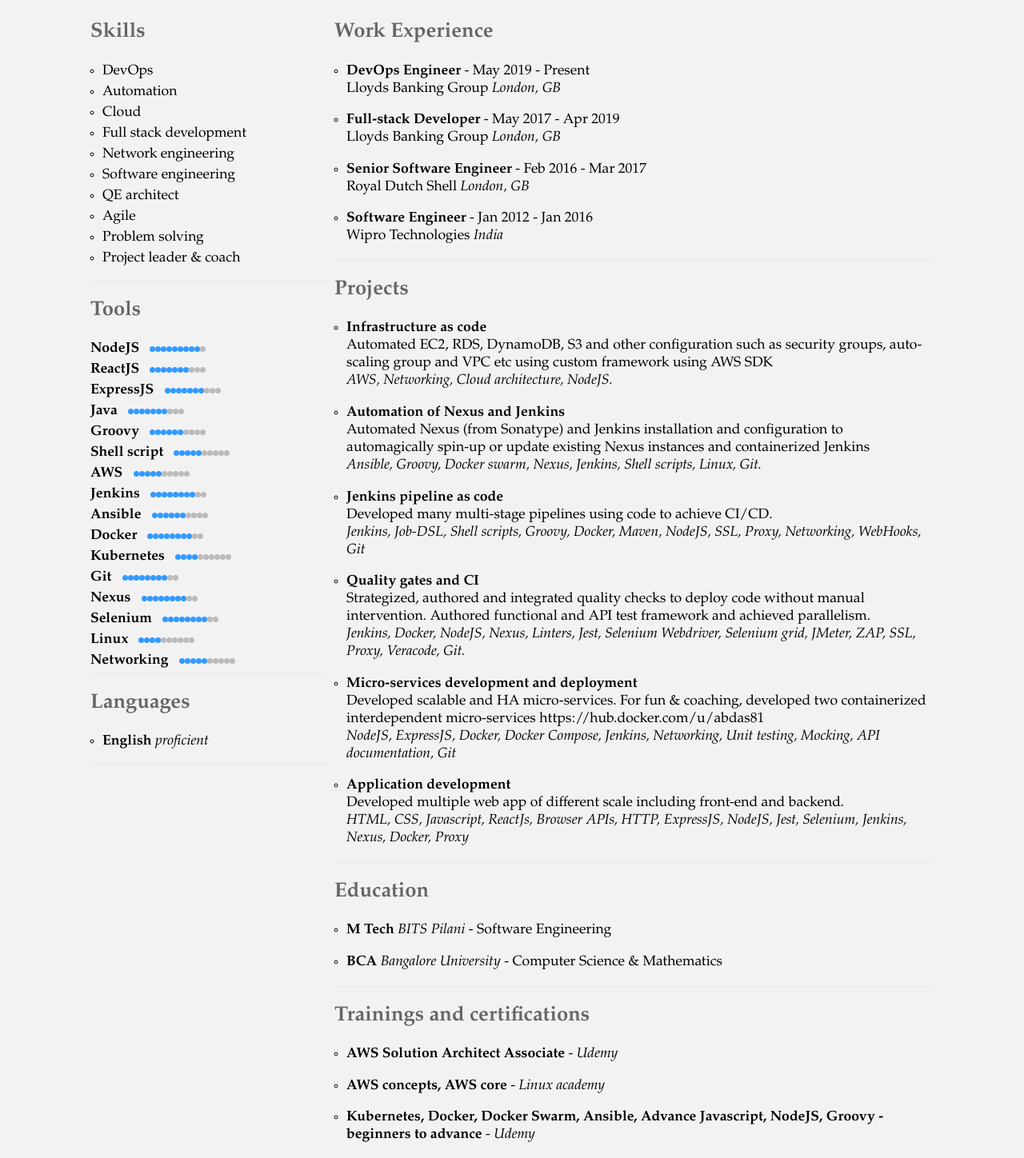
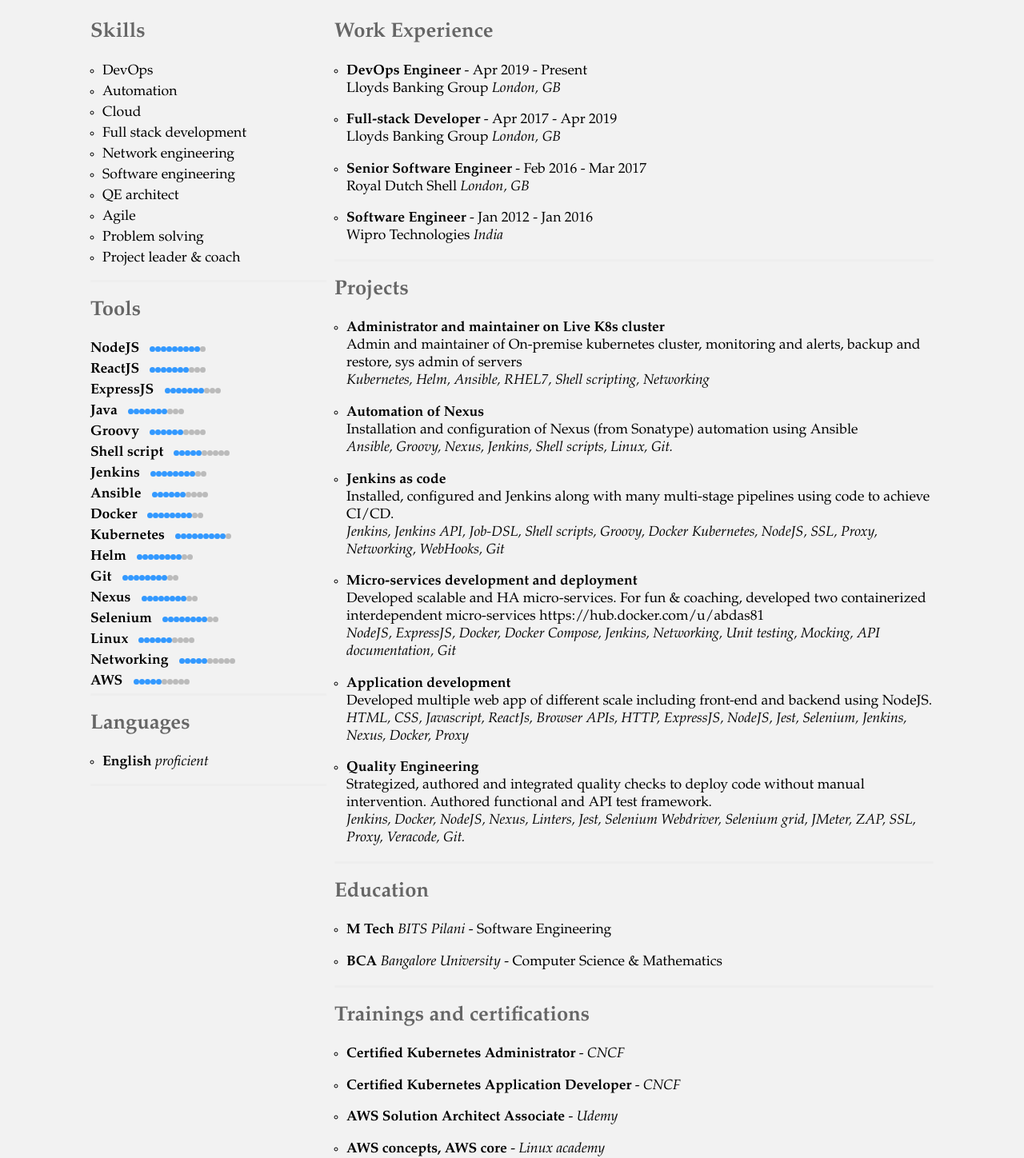
Before and after one commit to iAbhishek91/my-profile, a React app: page / in a window 1280 px wide. Shown: the part 360-1808 px from the top of the page at 80% size. Built offline with nearby package versions, Linux system fonts and the light colour scheme.

Commit message:
Updated(Sept 2020): kubernetes and helm

```diff
--- a/src/resumeConstant.js
+++ b/src/resumeConstant.js
@@ -35,54 +35,53 @@
   ['Java', 7],
   ['Groovy', 6],
   ['Shell script', 5],
-  ['AWS', 5],
   ['Jenkins', 8],
   ['Ansible', 6],
   ['Docker', 8],
-  ['Kubernetes', 4],
+  ['Kubernetes', 9],
+  ['Helm', 8],
   ['Git', 8],
   ['Nexus', 8],
   ['Selenium', 8],
-  ['Linux', 4],
+  ['Linux', 6],
   ['Networking', 5],
+  ['AWS', 5],
 ];
 
 export const WORK_EXPERIENCE_ARR = [
-  ['DevOps Engineer', 'May 2019 - Present', 'Lloyds Banking Group', 'London, GB'],
-  ['Full-stack Developer', 'May 2017 - Apr 2019', 'Lloyds Banking Group', 'London, GB'],
+  ['DevOps Engineer', 'Apr 2019 - Present', 'Lloyds Banking Group', 'London, GB'],
+  ['Full-stack Developer', 'Apr 2017 - Apr 2019', 'Lloyds Banking Group', 'London, GB'],
   ['Senior Software Engineer', 'Feb 2016 - Mar 2017', 'Royal Dutch Shell', 'London, GB'],
   ['Software Engineer', 'Jan 2012 - Jan 2016', 'Wipro Technologies', 'India'],
 ];
 
 export const PROJECTS_ARR = [
   [
-    'Infrastructure as code',
-    'Automated EC2, RDS, DynamoDB, S3 and other configuration such as security groups, \
-    auto-scaling group and VPC etc using custom framework using AWS SDK',
-    'AWS, Networking, Cloud architecture, NodeJS.',
+    'Administrator and maintainer on Live K8s cluster',
+    'Admin and maintainer of On-premise kubernetes cluster, monitoring and alerts, backup and restore, sys admin of servers',
+    'Kubernetes, Helm, Ansible, RHEL7, Shell scripting, Networking'
   ], [
-    'Automation of Nexus and Jenkins',
-    'Automated Nexus (from Sonatype) and Jenkins installation and configuration to \
-    automagically spin-up or update existing Nexus instances and containerized Jenkins',
-    'Ansible, Groovy, Docker swarm, Nexus, Jenkins, Shell scripts, Linux, Git.'
+    'Automation of Nexus',
+    'Installation and configuration of Nexus (from Sonatype) automation using Ansible',
+    'Ansible, Groovy, Nexus, Jenkins, Shell scripts, Linux, Git.'
   ], [
-    'Jenkins pipeline as code',
-    'Developed many multi-stage pipelines using code to achieve CI/CD.',
-    'Jenkins, Job-DSL, Shell scripts, Groovy, Docker, Maven, NodeJS, SSL, Proxy, Networking, WebHooks, Git',
-  ], [
-    'Quality gates and CI',
-    'Strategized, authored and integrated quality checks to deploy code without manual intervention.\
-    Authored functional and API test framework and achieved parallelism.',
-    'Jenkins, Docker, NodeJS, Nexus, Linters, Jest, Selenium Webdriver, Selenium grid, JMeter, ZAP, SSL, Proxy, Veracode, Git.'
+    'Jenkins as code',
+    'Installed, configured and Jenkins along with many multi-stage pipelines using code to achieve CI/CD.',
+    'Jenkins, Jenkins API, Job-DSL, Shell scripts, Groovy, Docker Kubernetes, NodeJS, SSL, Proxy, Networking, WebHooks, Git',
   ], [
     'Micro-services development and deployment',
     'Developed scalable and HA micro-services. For fun & coaching, developed two containerized interdependent micro-services https://hub.docker.com/u/abdas81',
     'NodeJS, ExpressJS, Docker, Docker Compose, Jenkins, Networking, Unit testing, Mocking, API documentation, Git'
   ], [
     'Application development',
-    'Developed multiple web app of different scale including front-end and backend.',
+    'Developed multiple web app of different scale including front-end and backend using NodeJS.',
     'HTML, CSS, Javascript, ReactJs, Browser APIs, HTTP, ExpressJS, NodeJS, Jest, Selenium, Jenkins, Nexus, Docker, Proxy',
-  ],
+  ], [
+    'Quality Engineering',
+    'Strategized, authored and integrated quality checks to deploy code without manual intervention.\
+    Authored functional and API test framework.',
+    'Jenkins, Docker, NodeJS, Nexus, Linters, Jest, Selenium Webdriver, Selenium grid, JMeter, ZAP, SSL, Proxy, Veracode, Git.'
+  ]
 ];
 
 export const EDUCATION_ARR = [
@@ -96,6 +95,14 @@
 
 export const TRAININGS_ARR = [
   [
+    'Certified Kubernetes Administrator',
+    'CNCF',
+  ],
+  [
+    'Certified Kubernetes Application Developer',
+    'CNCF',
+  ],
+  [
     'AWS Solution Architect Associate',
     'Udemy',
   ],
@@ -106,10 +113,6 @@
   [
     'Kubernetes, Docker, Docker Swarm, Ansible, Advance Javascript, NodeJS, Groovy - beginners to advance',
     'Udemy',
-  ],
-  [
-    'Agile Edge - Green belt',
-    'Shell Open University',
   ]
 ];
 
```
